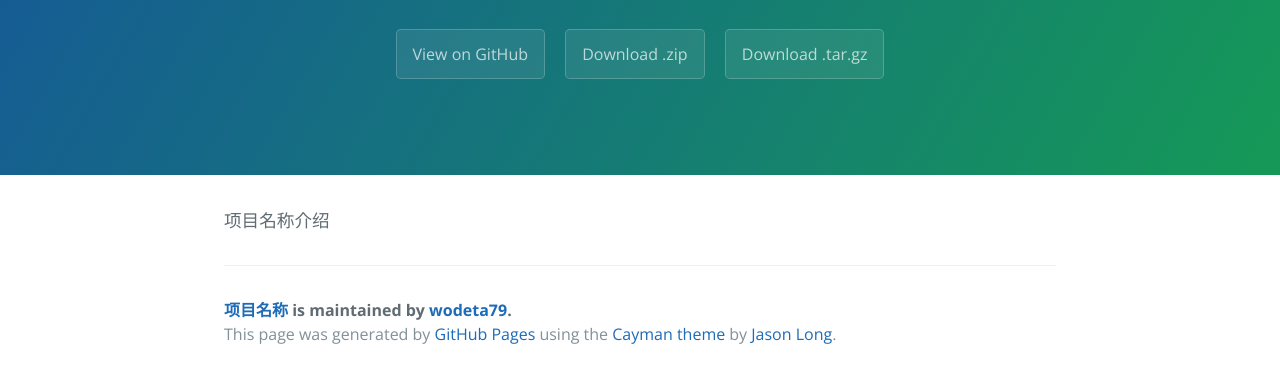
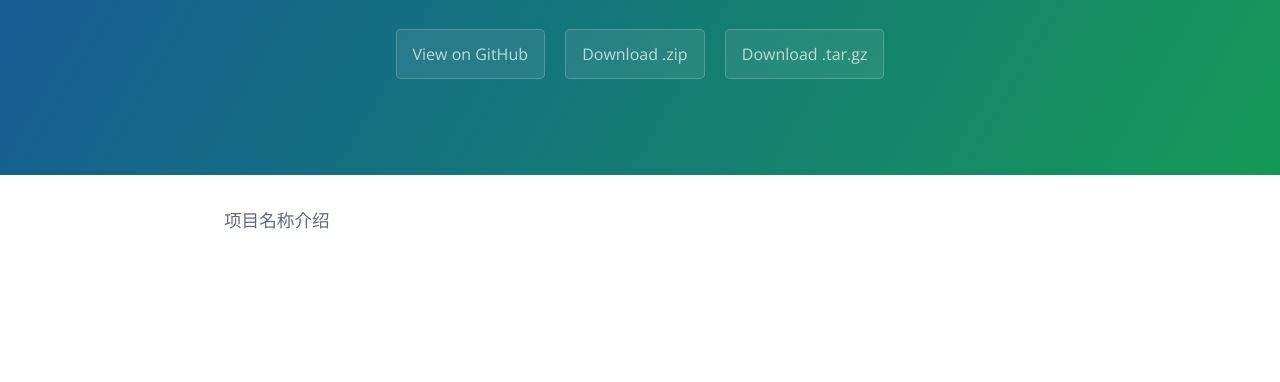
Before and after one commit to wodeta79/firstPro, a plain HTML site: page index.html in a window 1280 px wide. Shown: the part 208-590 px from the top of the page. Drawn offline with nearby package versions, Linux system fonts and the light colour scheme.

Commit message:
去除版权

```diff
--- a/index.html
+++ b/index.html
@@ -21,11 +21,7 @@
     <section class="main-content">
       <p>项目名称介绍</p>
 
-      <footer class="site-footer">
-        <span class="site-footer-owner"><a href="https://github.com/wodeta79/firstPro">项目名称</a> is maintained by <a href="https://github.com/wodeta79">wodeta79</a>.</span>
 
-        <span class="site-footer-credits">This page was generated by <a href="https://pages.github.com">GitHub Pages</a> using the <a href="https://github.com/jasonlong/cayman-theme">Cayman theme</a> by <a href="https://twitter.com/jasonlong">Jason Long</a>.</span>
-      </footer>
 
     </section>
 
```
